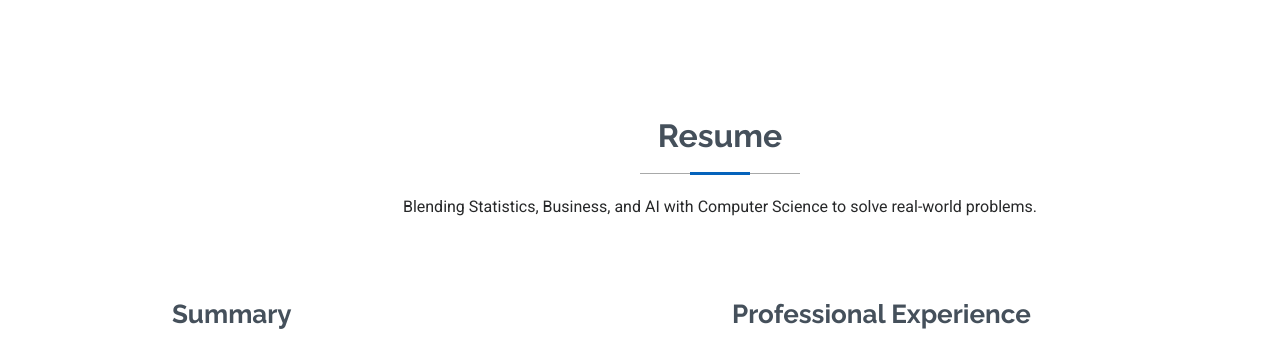
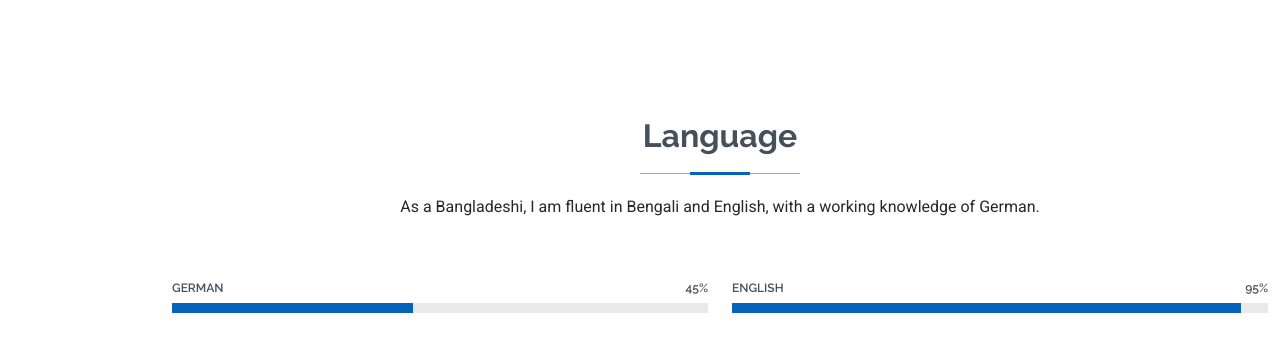
Before and after one commit to rafid4507/rafid4507.github.io, a plain HTML site: page index.html in a window 1280 px wide. Shown: the part 2275-2615 px from the top of the page. Drawn offline with Linux system fonts and the light colour scheme.

Commit message:
done and dusted

```diff
--- a/index.html
+++ b/index.html
@@ -245,6 +245,41 @@
 
     </section><!-- /Skills Section -->
 
+        <!-- Skills Section -->
+    <section id="skills" class="skills section">
+
+      <!-- Section Title -->
+      <div class="container section-title" data-aos="fade-up">
+        <h2>Language</h2>
+        <p>As a Bangladeshi, I am fluent in Bengali and English, with a working knowledge of German.</p>
+      </div><!-- End Section Title -->
+
+      <div class="container" data-aos="fade-up" data-aos-delay="100">
+
+        <div class="row skills-content skills-animation">
+
+          <div class="col-lg-6">
+            <div class="progress">
+              <span class="skill"><span>German</span> <i class="val">45%</i></span>
+              <div class="progress-bar-wrap">
+                <div class="progress-bar" role="progressbar" aria-valuenow="45" aria-valuemin="0" aria-valuemax="100"></div>
+              </div>
+            </div><!-- End Skills Item -->
+          </div>
+
+          <div class="col-lg-6">
+             <div class="progress">
+              <span class="skill"><span>English</span> <i class="val">95%</i></span>
+              <div class="progress-bar-wrap">
+                <div class="progress-bar" role="progressbar" aria-valuenow="95" aria-valuemin="0" aria-valuemax="100"></div>
+              </div>
+            </div><!-- End Skills Item -->
+          </div>
+        </div>
+      </div>
+
+    </section><!-- /Skills Section -->
+
     <!-- Resume Section -->
     <section id="resume" class="resume section">
 
@@ -286,7 +321,7 @@
 
 
             <div class="resume-item">
-              <h4>Bachelor in Business Administration (early studies)</h4>
+              <h4>Bachelor in Business Administration</h4>
               <h5>March 2021 – October 2022</h5>
               <p><em>Hochschule Fulda, Germany</em></p>
               <ul>
@@ -411,7 +446,7 @@
                 <h4>GPS tracking for ingolstadt</h4>
                 <p>Hackathon, April 2023</p>
                 <a target="_blank" rel="noopener noreferrer" href="assets/img/masonry-portfolio/gps_tracking.png" title="Branding 1" data-gallery="portfolio-gallery-branding" class="glightbox preview-link"><i class="bi bi-zoom-in"></i></a>
-                <a target="_blank" rel="noopener noreferrer" href="portfolio-details.html" title="More Details" class="details-link"><i class="bi bi-link-45deg"></i></a>
+                <a target="_blank" rel="noopener noreferrer" href="https://github.com/rafid4507/GPS_tracking_Hackadon2023" title="More Details" class="details-link"><i class="bi bi-link-45deg"></i></a>
               </div>
             </div><!-- End Portfolio Item -->
 
@@ -432,7 +467,7 @@
                 <p>Prof. Marion Menzel, Jan 2024 – Jun 2024</p>
                 <p>Conducted research on Hough Transformation for voxel direction detection in brain cancer analysis.</p>
                 <a href="assets/img/masonry-portfolio/mri_image.png" title="Product 2" data-gallery="portfolio-gallery-product" class="glightbox preview-link"><i class="bi bi-zoom-in"></i></a>
-                <a target="_blank" rel="noopener noreferrer" href="portfolio-details.html" title="More Details" class="details-link"><i class="bi bi-link-45deg"></i></a>
+                <a target="_blank" rel="noopener noreferrer" href="https://github.com/rafid4507/MRI_Distorted_Image_Correction" title="More Details" class="details-link"><i class="bi bi-link-45deg"></i></a>
               </div>
             </div><!-- End Portfolio Item -->
 
```
